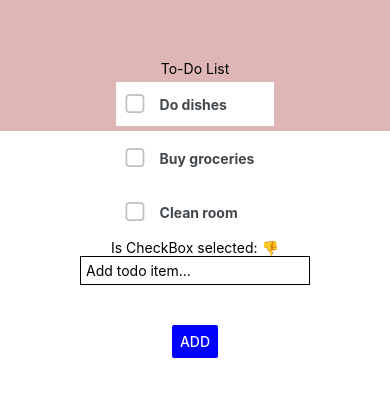
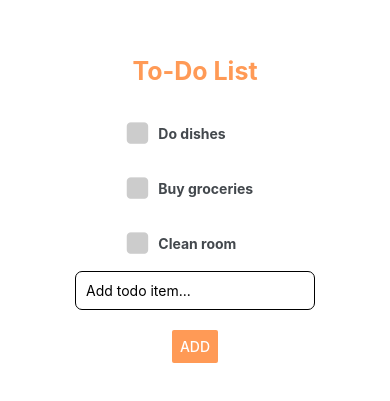
Before and after one commit to valmg11/expo-todo-test, a React Native app: screen / in a window 390 px wide. Shown: the part 213-614 px from the top of the page. Built offline with nearby package versions, Linux system fonts and the light colour scheme.

Commit message:
add checkbox functionality, fix inputs

```diff
--- a/App.js
+++ b/App.js
@@ -3,6 +3,7 @@ import { useState,  } from "react";
 import { StyleSheet, Text, View, FlatList, Button } from "react-native";
 import { TextInput } from "react-native-web";
 import { CheckBox } from "@rneui/themed";
+import FontAwesome from '@expo/vector-icons/FontAwesome';
 
 
 export default function App() {
@@ -10,22 +11,22 @@ export default function App() {
     {
       description: "Do dishes",
       key: 0,
-      checked: false,
+      completed: false,
     },
     {
       description: "Buy groceries",
       key: 1,
-      checked: false,
+      completed: false,
     },
     {
       description: "Clean room",
       key: 2,
-      checked: false,
+      completed: false,
     },
   ];
 
   //starts as false
-  const [isSelected, setIsSelected] = useState(false);
+  // const [isChecked, setIsChecked] = useState(false);
 
   //input
   const [text, setText] = useState("");
@@ -33,9 +34,20 @@ export default function App() {
   const [task, setTask] = useState(list);
   let nextKey = task.length;
 
+  //task check
+  const handleCheck = (key) => {
+    const newCheck = task.map((item) => {
+      if (item.key === key) {
+        return {...item, completed: !item.completed};
+      }
+      return item;
+    });
+    setTask(newCheck);
+  }
+
   //adding tasks
   function addTask (text) {
-    let newTodo = { description: text, key: nextKey, checked: false};
+    let newTodo = { description: text, key: nextKey, completed: false};
     setTask([...task, newTodo]);
   }
 
@@ -44,16 +56,28 @@ export default function App() {
       <StatusBar style="auto" />
 
       <View style={styles.container}></View>
-      <Text>To-Do List</Text>
+
+      <Text style={styles.title}>To-Do List</Text>
+
       <View style={styles.checkboxContainer}>
         <FlatList
           data={task}
           renderItem={({ item }) => (
             <View>
+
               <CheckBox
                 title={item.description}
-                checked={isSelected}
-                onPress={() => setIsSelected(!isSelected)}
+                checked={item.completed}
+                // onPress={() => setIsChecked(!isChecked)}
+                onPress={() => {
+                  // setIsChecked(!isChecked)
+                  // style={ textDecorationLine: 'line-through' }
+                  handleCheck(item.key);
+                  // item.checked = !item.checked;
+                  console.log(item.key, item.completed)
+                }}
+                checkedIcon={<FontAwesome name="check-square" size={25} color="#ff9a56" />}
+                uncheckedIcon={<FontAwesome name="square" size={25} color="#cccccc" />}
               />
             </View>
           )
@@ -61,38 +85,23 @@ export default function App() {
           keyExtractor={(item) => item.key}
         />
       </View>
-      <View>
-
-      </View>
-
-      {/* test for checkbox */}
-      <Text>
-        Is CheckBox selected: {isSelected ? "👍" : "👎"}
-      </Text>
 
       <TextInput
         placeholder="Add todo item..."
         onChangeText={setText}
         value={text}
-        style={{
-          height: 40,
-          padding: 5,
-          marginHorizontal: 8,
-          borderWidth: 1,
-          marginBottom: 40,
-          background: "white",
-        }}
+        style={styles.input}
       />
 
       {/* add task button */}
       <Button
         title="add"
-        style={[styles.button]}
+        // style={[styles.button]}
         onPress={() => {
           addTask(text);
           console.log("item added:", { text }, task);
         }}
-        color="blue"
+        color="#ff9a56"
       ></Button>
     </View>
   );
@@ -101,17 +110,31 @@ export default function App() {
 const styles = StyleSheet.create({
   container: {
     flex: 1,
-    backgroundColor: "#deb6b6",
+    backgroundColor: "#ffffff",
     alignItems: "center",
     justifyContent: "center",
-    // marginTop: 20,
     marginBottom: 500,
   },
   header: {
     fontSize: 25,
     fontFamily: "sans-serif",
   },
-  button: {
-    marginBottom: 100,
+  // button: {
+  //   marginBottom: 100,
+  // },
+  input: {
+    height: 40,
+    padding: 10,
+    marginHorizontal: 8,
+    borderWidth: 1,
+    marginBottom: 20,
+    borderRadius: 7,
+    backgroundColor: "white",
   },
+  title: {
+    color: "#ff9a56",
+    fontSize: 25,
+    fontWeight: "bold",
+    marginBottom: 20,
+  }
 });
```
